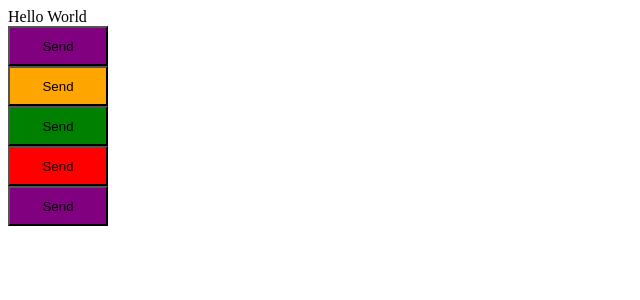
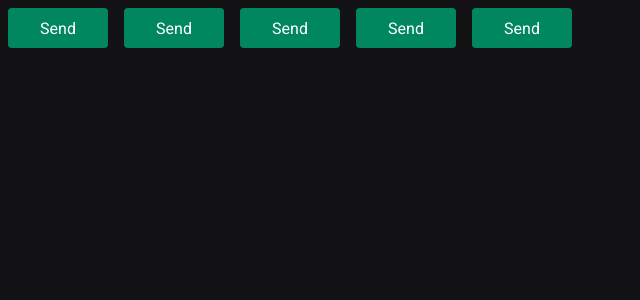
Before and after one commit to ageumenezesDev19/chrono-track, a React (Vite) app: page / in a window 1280 px wide. Shown: the top 300 px of the page, without its empty margins (0-640 px from the left). Built offline with nearby package versions, Linux system fonts and the light colour scheme.

Commit message:
Add global styles

```diff
--- a/index.html
+++ b/index.html
@@ -3,6 +3,11 @@
   <head>
     <meta charset="UTF-8" />
     <meta name="viewport" content="width=device-width, initial-scale=1.0" />
+    <link rel="preconnect" href="https://fonts.googleapis.com">
+    <link rel="preconnect" href="https://fonts.gstatic.com" crossorigin>
+
+    <link href="https://fonts.googleapis.com/css2?family=Roboto+Mono:wght@700&family=Roboto:wght@400;700&display=swap" rel="stylesheet">
+
     <title>Ignite Timer</title>
   </head>
   <body>
--- a/src/App.tsx
+++ b/src/App.tsx
@@ -1,15 +1,19 @@
-import { Button } from "./components/Button"
+import { Button } from "./components/Button";
+import { ThemeProvider } from "styled-components";
+import { defaultTheme } from "./styles/themes/default";
+import { GlobalStyle } from "./styles/global";
 
 export function App() {
 
   return (
-    <>
-      Hello World
+    <ThemeProvider theme={defaultTheme}>
       <Button variant="primary"/>
       <Button variant="secondary"/>
       <Button variant="success"/>
       <Button variant="danger"/>
       <Button/>
-    </>
+
+      <GlobalStyle />
+    </ThemeProvider>
   )
 }
--- a/src/components/Button.styles.ts
+++ b/src/components/Button.styles.ts
@@ -16,5 +16,11 @@
 export const ButtonContainer = styled.button<ButtonContainerProps>`
   width: 100px;
   height: 40px;
-  background-color: ${({ variant = 'primary' }) => buttonVariants[variant]};
+  border-radius: 4px;
+  border: 0;
+  margin: 8px;
+
+  color: ${props => props.theme.white};
+  background-color: ${props => props.theme["green-500"]}
+  /* background-color: ${({ variant = 'primary' }) => buttonVariants[variant]}; */
 `;
--- a/src/components/Button.tsx
+++ b/src/components/Button.tsx
@@ -6,8 +6,8 @@
 
 export function Button({variant = 'primary'}: ButtonProps) {
   return(
-    <div>
+    <>
       <ButtonContainer variant={variant}>Send</ButtonContainer>
-    </div>
+    </>
   )
 }
--- /dev/null
+++ b/src/styles/global.ts
@@ -0,0 +1,25 @@
+import { createGlobalStyle } from "styled-components";
+
+export const GlobalStyle = createGlobalStyle`
+  * {
+    margin: 0;
+    padding: 0;
+    box-sizing: border-box;
+  }
+
+  :focus {
+    outline: 0;
+    box-shadow: 0 0 0 2px ${props => props.theme["gray-500"]};
+  }
+
+  body {
+    background: ${props => props.theme["gray-900"]};
+    color: ${props => props.theme["gray-300"]};
+  }
+
+  body, input, textarea, button {
+    font-family: 'Roboto', sans-serif;
+    font-weight: 400;
+    font-size: 1rem;
+  }
+`;
--- /dev/null
+++ b/src/styles/themes/default.ts
@@ -0,0 +1,21 @@
+export const defaultTheme = {
+  white: '#FFF',
+
+  'gray-100': '#E1E1E6',
+  'gray-300': '#C4C4CC',
+  'gray-400': '#8D8D99',
+  'gray-500': '#7C7C8A',
+  'gray-600': '#323238',
+  'gray-700': '#29292E',
+  'gray-800': '#202024',
+  'gray-900': '#121214',
+
+  'green-300': '#00B37E',
+  'green-500': '#00875F',
+  'green-700': '#015F43',
+
+  'red-500': '#AB222E',
+  'red-700': '#7A1921',
+
+  'yellow-500': '#FBA94C',
+}
```
Also changed, not shown: src/@types/styled.d.ts (added, +8 -0 lines).
